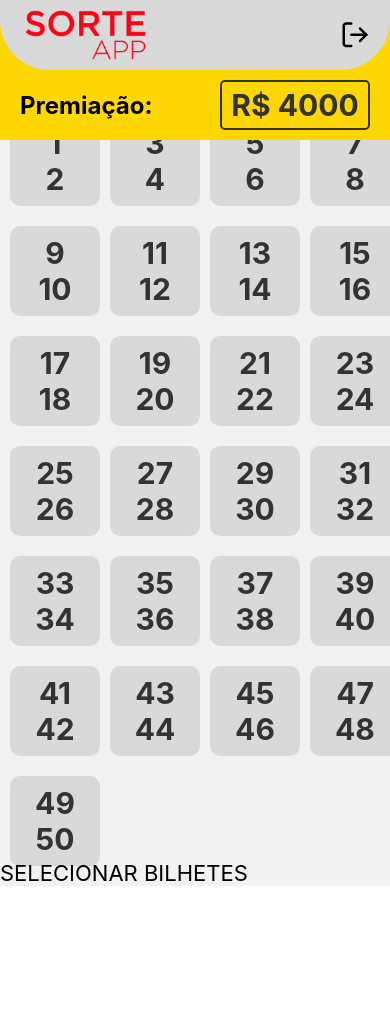
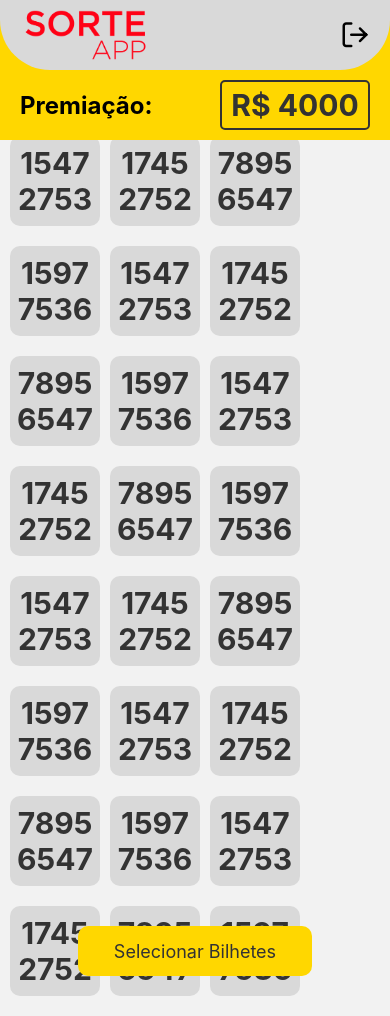
Before and after one commit to WalSacramento/appSorte, a React Native app: screen /SellTickets in a window 390 px wide. Before the commit the page ends 886 px from the top, so only its background shows below. Built offline with nearby package versions, Linux system fonts and the light colour scheme.

Commit message:
Refactor SellTickets component and add navigation

```diff
--- a/src/screens/SellTickets.js
+++ b/src/screens/SellTickets.js
@@ -9,38 +9,40 @@ import Ticket from '../components/Ticket';
 
 export default function SellTickets() {
 
+  const navigation = useNavigation();
+
   const luckyNumbers = [
-    { number1: 1, number2: 2 },
-    { number1: 3, number2: 4 },
-    { number1: 5, number2: 6 },
-    { number1: 7, number2: 8 },
-    { number1: 9, number2: 10 },
-    { number1: 11, number2: 12 },
-    { number1: 13, number2: 14 },
-    { number1: 15, number2: 16 },
-    { number1: 17, number2: 18 },
-    { number1: 19, number2: 20 },
-    { number1: 21, number2: 22 },
-    { number1: 23, number2: 24 },
-    { number1: 25, number2: 26 },
-    { number1: 27, number2: 28 },
-    { number1: 29, number2: 30 },
-    { number1: 31, number2: 32 },
-    { number1: 33, number2: 34 },
-    { number1: 35, number2: 36 },
-    { number1: 37, number2: 38 },
-    { number1: 39, number2: 40 },
-    { number1: 41, number2: 42 },
-    { number1: 43, number2: 44 },
-    { number1: 45, number2: 46 },
-    { number1: 47, number2: 48 },
-    { number1: 49, number2: 50 },
+    { number1: 1547, number2: 2753 },
+    { number1: 1745, number2: 2752 },
+    { number1: 7895, number2: 6547 },
+    { number1: 1597, number2: 7536 },
+    { number1: 1547, number2: 2753 },
+    { number1: 1745, number2: 2752 },
+    { number1: 7895, number2: 6547 },
+    { number1: 1597, number2: 7536 },
+    { number1: 1547, number2: 2753 },
+    { number1: 1745, number2: 2752 },
+    { number1: 7895, number2: 6547 },
+    { number1: 1597, number2: 7536 },
+    { number1: 1547, number2: 2753 },
+    { number1: 1745, number2: 2752 },
+    { number1: 7895, number2: 6547 },
+    { number1: 1597, number2: 7536 },
+    { number1: 1547, number2: 2753 },
+    { number1: 1745, number2: 2752 },
+    { number1: 7895, number2: 6547 },
+    { number1: 1597, number2: 7536 },
+    { number1: 1547, number2: 2753 },
+    { number1: 1745, number2: 2752 },
+    { number1: 7895, number2: 6547 },
+    { number1: 1597, number2: 7536 },
+
   ]
 
 
   return (
-    <SafeAreaView style={{flex: 1}}>
-      <View >
+    <SafeAreaView style={styles.safeArea}>
+      <View style={{flex: 1}}>
         <Navbar></Navbar>
         <DrawInfo></DrawInfo>
         <View style={styles.container}>
@@ -50,23 +52,28 @@ export default function SellTickets() {
               data={luckyNumbers}
               renderItem={({ item }) => <Ticket luckyNumber1={item.number1} luckyNumber2={item.number2} />}
               keyExtractor={item => item.number1}
-              numColumns={4}
+              numColumns={3} style={{flex: 1}}
             />
           </View>
         </View>
 
       </View>
-          <TouchableOpacity style={styles.button}>
-            <Text style={styles.text}>Selecionar Bilhetes</Text>
-          </TouchableOpacity>
+      <View style={styles.containerButton}>
+        <TouchableOpacity style={styles.button} onPress={() => navigation.navigate('ConfirmTickets')}>
+          <Text style={styles.textButton}>Selecionar Bilhetes</Text>
+        </TouchableOpacity>
+      </View>
     </SafeAreaView>
   );
 }
 
 const styles = StyleSheet.create({
+  safeArea: {
+    flex: 1
+  },
   container: {
     width: '100%',
-    height: '100%',
+    flex: 1,
     paddingTop: 90,
     alignItems: 'center',
     justifyContent: 'flex-start'
@@ -91,13 +98,29 @@ const styles = StyleSheet.create({
     fontSize: 22,
     fontWeight: 'light',
     color: '#000',
-    textTransform: 'uppercase'
+    textTransform: 'uppercase',
+    marginBottom: 20
+  },
+  containerButton: {
+    position: 'absolute',
+    bottom: 20,
+    width: '100%',
+    alignItems: 'center',
+    justifyContent: 'center',
+    paddingBottom: 20
   },
   button: {
-    position: 'absolute', // Posiciona o botão absolutamente em relação ao contêiner mais próximo com posição relativa ou absoluta
-    bottom: 0, // Coloca o botão na parte inferior do contêiner
-    width: '100%', // Faz o botão preencher toda a largura do contêiner
-    zIndex: 10, // Dá ao botão um zIndex de 10
-    // Adicione quaisquer outros estilos que você queira para o botão aqui, como cor de fundo, altura, etc.
+    alignItems: 'center',
+    justifyContent: 'center',
+    width: '60%',
+    height: 50,
+    zIndex: 10,
+    backgroundColor: colors.amarelo,
+    borderRadius: 10,
+  },
+  textButton: {
+    fontSize: 18,
+    fontWeight: 'light',
+    color: colors.pretoTexto
   }
 })
```
